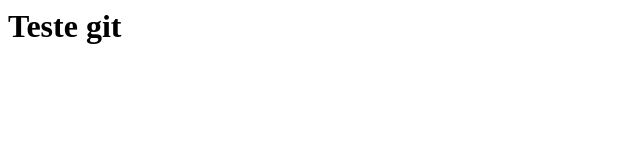
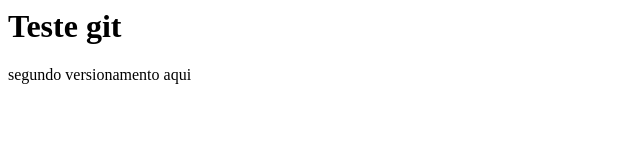
Before and after one commit to adrielCastejon/projeto-puc-pagina-de-login-gitflow, a plain HTML site: page index.html in a window 1280 px wide. Shown: the whole page, without its empty margins (0-640 px from the left). Drawn offline with Linux system fonts and the light colour scheme.

Commit message:
2 commit

```diff
--- a/index.html
+++ b/index.html
@@ -5,5 +5,6 @@
 	</head>
 	<body>
 		<h1>Teste git</h1>
+		<p>segundo versionamento aqui</p>
 	</body>
 </html>
```
